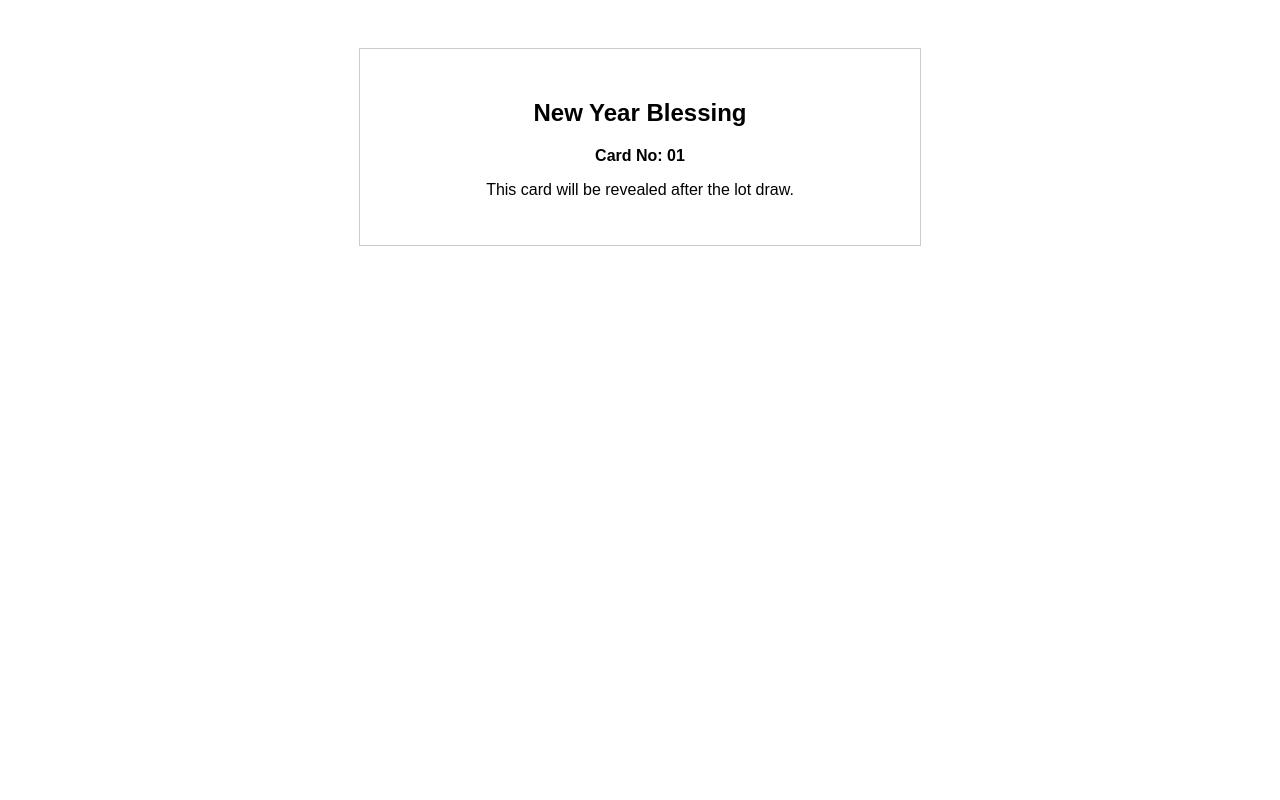
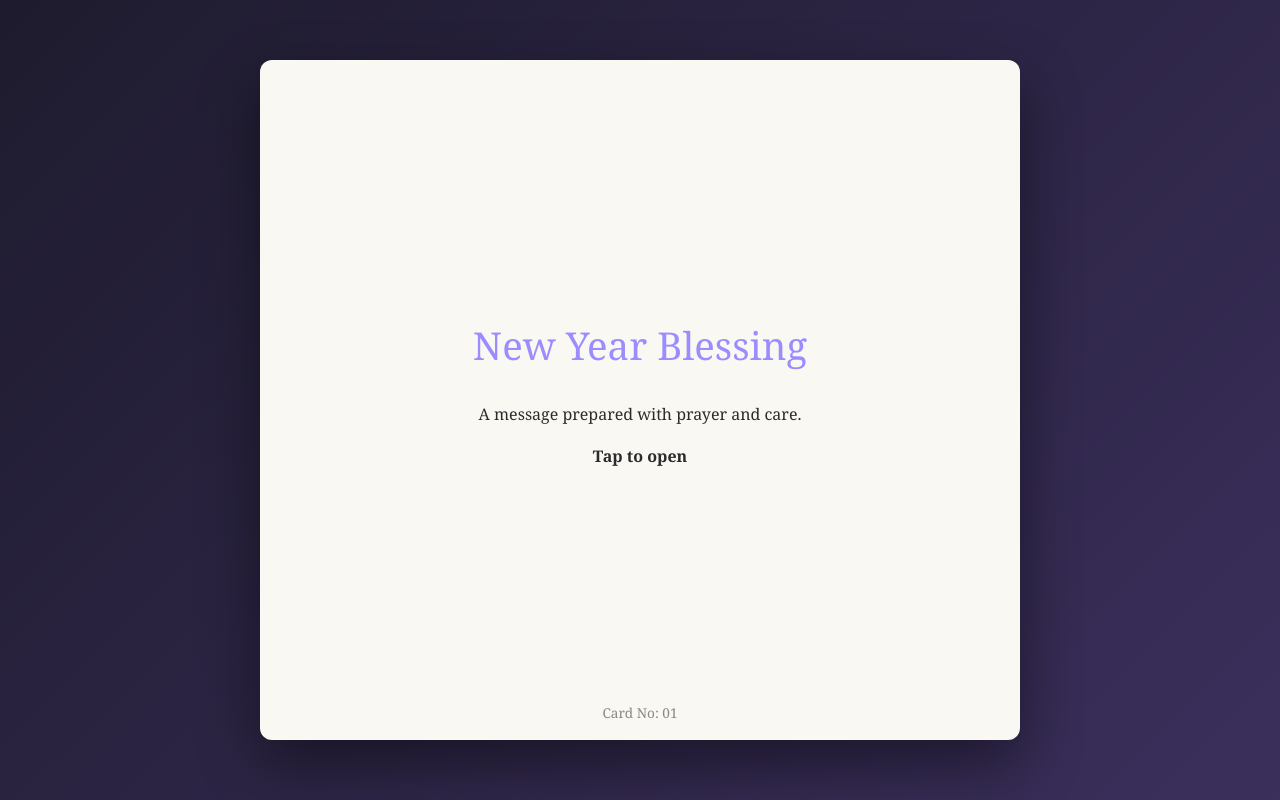
Before and after one commit to GodwinM713/PromiseWord, a plain HTML site: page cards/01.html in a window 1280 px wide. Drawn offline with Linux system fonts and the light colour scheme.

Commit message:
Revamp HTML structure and styling for brochure card

```diff
--- a/cards/01.html
+++ b/cards/01.html
@@ -1,27 +1,177 @@
 <!DOCTYPE html>
-<html>
+<html lang="en">
 <head>
-  <meta charset="UTF-8">
-  <title>Card 01</title>
-  <style>
-    body {
-      font-family: Arial, sans-serif;
-      text-align: center;
-      padding: 40px;
+<meta charset="UTF-8">
+<meta name="viewport" content="width=device-width, initial-scale=1.0">
+<title>New Year Brochure Card</title>
+
+<style>
+  :root {
+    --bg1: #1e1b2e;
+    --bg2: #3b2f5c;
+    --paper: #faf8f3;
+    --ink: #2b2b2b;
+    --accent: #9b8cff;
+  }
+
+  body {
+    margin: 0;
+    height: 100vh;
+    background: linear-gradient(135deg, var(--bg1), var(--bg2));
+    display: flex;
+    align-items: center;
+    justify-content: center;
+    font-family: "Georgia", serif;
+  }
+
+  .brochure {
+    width: 92%;
+    max-width: 760px;
+    height: 85vh;
+    background: var(--paper);
+    box-shadow: 0 25px 60px rgba(0,0,0,0.45);
+    border-radius: 12px;
+    overflow: hidden;
+    cursor: pointer;
+    position: relative;
+  }
+
+  .spread {
+    position: absolute;
+    inset: 0;
+    display: none;
+    opacity: 0;
+    transform: translateX(30px);
+    transition: opacity 0.6s ease, transform 0.6s ease;
+  }
+
+  .spread.active {
+    display: flex;
+    opacity: 1;
+    transform: translateX(0);
+  }
+
+  .single {
+    justify-content: center;
+    align-items: center;
+    text-align: center;
+  }
+
+  .page {
+    flex: 1;
+    padding: 40px 32px;
+    color: var(--ink);
+    line-height: 1.6;
+  }
+
+  .page + .page {
+    border-left: 1px solid #e0ded8;
+  }
+
+  h1, h2, h3 {
+    margin-top: 0;
+    font-weight: normal;
+  }
+
+  h1 {
+    font-size: 2.4rem;
+    color: var(--accent);
+  }
+
+  h2 {
+    font-size: 1.8rem;
+  }
+
+  h3 {
+    font-size: 1.2rem;
+    letter-spacing: 0.05em;
+    color: #666;
+  }
+
+  .hint {
+    position: absolute;
+    bottom: 18px;
+    width: 100%;
+    text-align: center;
+    font-size: 0.85rem;
+    color: #888;
+  }
+
+  @media (max-width: 700px) {
+    .spread.active {
+      flex-direction: column;
     }
-    .card {
-      border: 1px solid #ccc;
-      padding: 30px;
-      max-width: 500px;
-      margin: auto;
+
+    .page + .page {
+      border-left: none;
+      border-top: 1px solid #e0ded8;
     }
-  </style>
+  }
+</style>
 </head>
+
 <body>
-  <div class="card">
-    <h2>New Year Blessing</h2>
-    <p><strong>Card No: 01</strong></p>
-    <p>This card will be revealed after the lot draw.</p>
+
+<div class="brochure" onclick="nextSpread()">
+
+  <!-- FRONT COVER -->
+  <div class="spread active single">
+    <div class="page">
+      <h1>New Year Blessing</h1>
+      <p>A message prepared with prayer and care.</p>
+      <p><strong>Tap to open</strong></p>
+    </div>
+    <div class="hint">Card No: 01</div>
   </div>
+
+  <!-- INSIDE SPREAD (Pages 2 & 3 together) -->
+  <div class="spread">
+    <div class="page">
+      <h2>Happy New Year</h2>
+      <p>
+        May the year ahead be filled with hope, peace, and purpose.
+        May every step you take be guided with clarity and strength.
+      </p>
+      <p>
+        Even in uncertain moments, may you sense gentle direction
+        and quiet assurance.
+      </p>
+    </div>
+
+    <div class="page">
+      <h3>Scripture</h3>
+      <p>
+        “The eyes of the Lord your God are continually on it,
+        from the beginning of the year to its end.”
+      </p>
+      <p><em>— Deuteronomy 11:12</em></p>
+    </div>
+  </div>
+
+  <!-- BACK COVER -->
+  <div class="spread single">
+    <div class="page">
+      <h2>With prayers & gratitude</h2>
+      <p>
+        May this year unfold with meaning,
+        protection, and quiet joy.
+      </p>
+      <p><strong>Happy New Year</strong></p>
+    </div>
+  </div>
+
+</div>
+
+<script>
+  const spreads = document.querySelectorAll(".spread");
+  let index = 0;
+
+  function nextSpread() {
+    spreads[index].classList.remove("active");
+    index = (index + 1) % spreads.length;
+    spreads[index].classList.add("active");
+  }
+</script>
+
 </body>
 </html>
```
